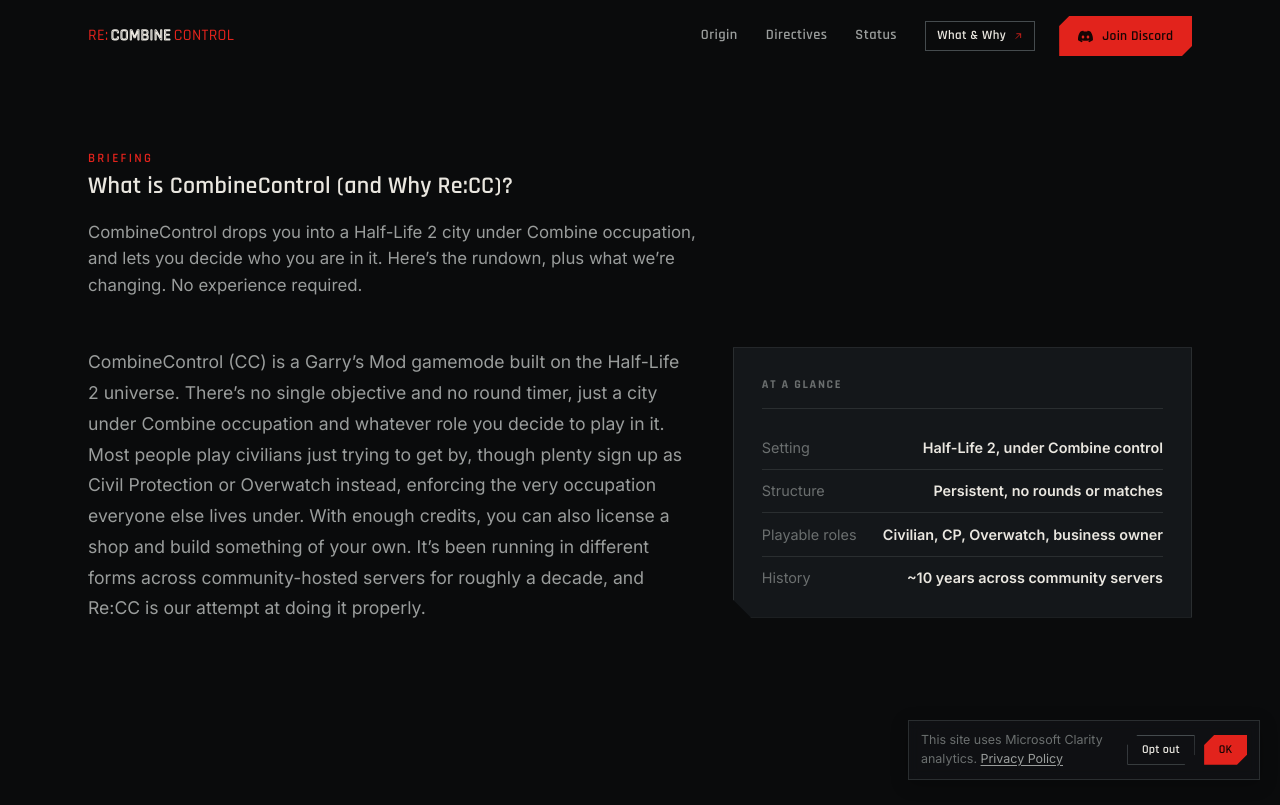
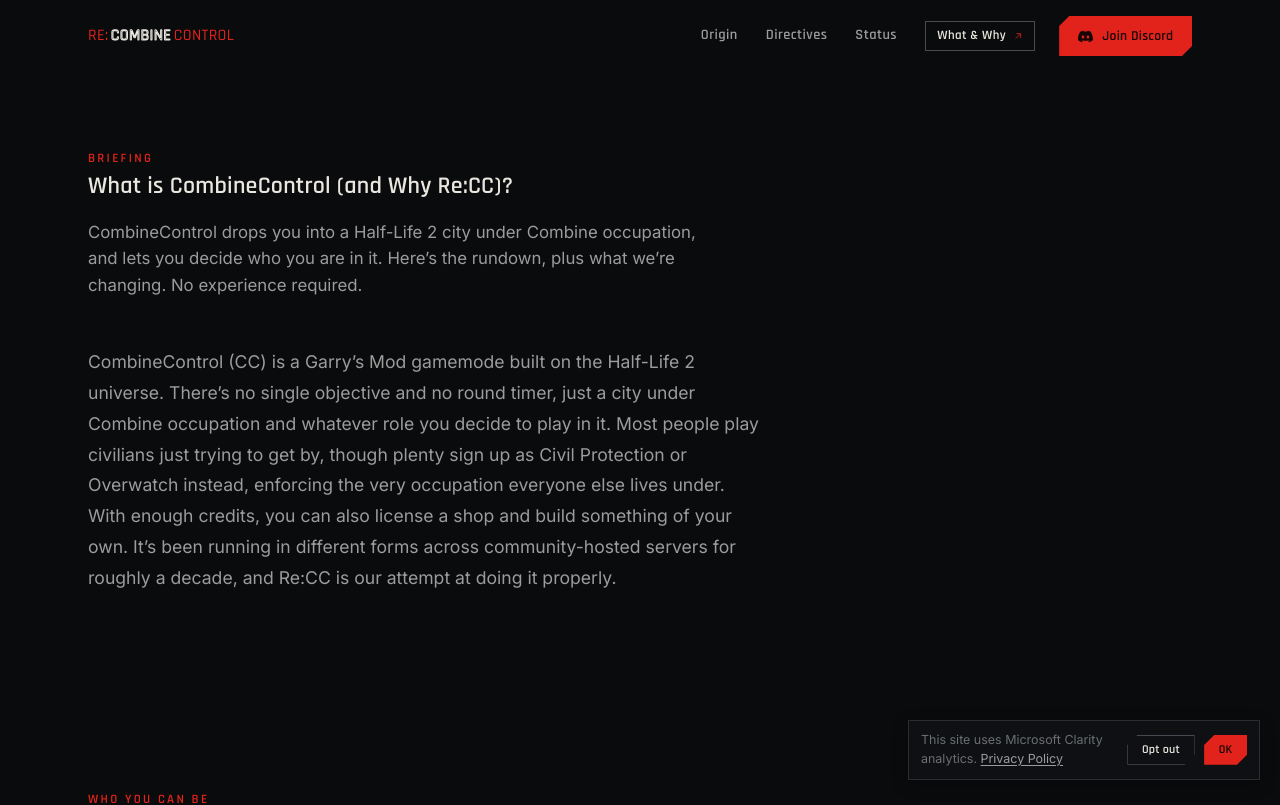
Before and after one commit to Radixen-Dev/recc-homepage, a React (Vite) app: page /what-is-cc in a window 1280 px wide. Shown: the top 805 px of the page. Built offline with nearby package versions, Linux system fonts and the light colour scheme; a web font is replaced by a local one.

Commit message:
Remove the "at a glance" briefing panel
Drop the quick-facts box next to the intro paragraph and let the lead
paragraph run full-width instead. Removes the now-unused CSS and data
that went with it.

```diff
--- a/src/react-app/App.css
+++ b/src/react-app/App.css
@@ -686,66 +686,11 @@
 	padding-top: 9rem;
 }
 
-.briefing__grid {
-	display: grid;
-	grid-template-columns: 1.3fr 1fr;
-	gap: 3rem;
-	align-items: start;
-}
-
 .briefing__lead {
+	max-width: 42rem;
 	font-size: 1.1rem;
 	line-height: 1.75;
 	color: var(--ink-dim);
-}
-
-.briefing__panel {
-	background: var(--panel-solid);
-	border: 1px solid var(--border);
-	padding: 1.75rem;
-	clip-path: polygon(0 0, 100% 0, 100% 100%, 18px 100%, 0 calc(100% - 18px));
-}
-
-.briefing__panel-head {
-	font-family: var(--font-head);
-	font-weight: 700;
-	font-size: 0.75rem;
-	letter-spacing: 0.14em;
-	text-transform: uppercase;
-	color: var(--ink-faint);
-	margin-bottom: 1.1rem;
-	padding-bottom: 0.85rem;
-	border-bottom: 1px solid var(--border);
-}
-
-.briefing__row {
-	display: flex;
-	justify-content: space-between;
-	gap: 1rem;
-	padding: 0.65rem 0;
-	border-bottom: 1px solid var(--border);
-	font-size: 0.9rem;
-}
-
-.briefing__row:last-child {
-	border-bottom: none;
-	padding-bottom: 0;
-}
-
-.briefing__row-label {
-	color: var(--ink-faint);
-}
-
-.briefing__row-value {
-	color: var(--ink);
-	text-align: right;
-	font-weight: 600;
-}
-
-@media (max-width: 800px) {
-	.briefing__grid {
-		grid-template-columns: 1fr;
-	}
 }
 
 /* Roles */
--- a/src/react-app/pages/WhatIsCC.tsx
+++ b/src/react-app/pages/WhatIsCC.tsx
@@ -2,13 +2,6 @@
 import { DISCORD_URL } from "../constants";
 import { CtaBanner } from "../components/CtaBanner";
 import { ArrowIcon } from "../components/icons";
-
-const BRIEFING_FACTS: { label: string; value: string }[] = [
-	{ label: "Setting", value: "Half-Life 2, under Combine control" },
-	{ label: "Structure", value: "Persistent, no rounds or matches" },
-	{ label: "Playable roles", value: "Civilian, CP, Overwatch, business owner" },
-	{ label: "History", value: "~10 years across community servers" },
-];
 
 const ROLES: { title: string; clearance: string; body: string }[] = [
 	{
@@ -66,7 +59,6 @@
 					</p>
 				</div>
 
-				<div className="briefing__grid">
 				<p className="briefing__lead">
 					CombineControl (CC) is a Garry&rsquo;s Mod gamemode built on the Half-Life 2
 					universe. There&rsquo;s no single objective and no round timer, just a city under
@@ -77,17 +69,6 @@
 					It&rsquo;s been running in different forms across community-hosted servers for
 					roughly a decade, and Re:CC is our attempt at doing it properly.
 				</p>
-
-					<div className="briefing__panel">
-						<div className="briefing__panel-head">At a glance</div>
-						{BRIEFING_FACTS.map((f) => (
-							<div className="briefing__row" key={f.label}>
-								<span className="briefing__row-label">{f.label}</span>
-								<span className="briefing__row-value">{f.value}</span>
-							</div>
-						))}
-					</div>
-				</div>
 			</section>
 
 			<section className="roles">
```
Lines whose indentation alone changed are shown as unchanged.
